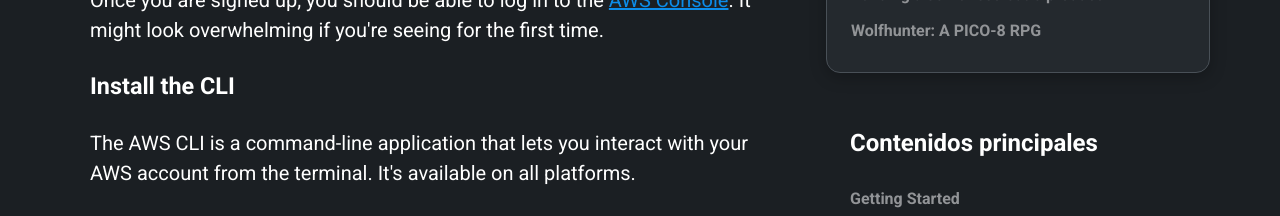
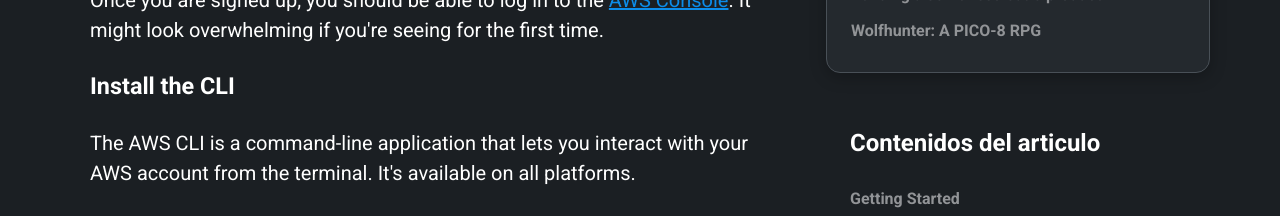
Before and after one commit to sampxcs/samxdev, a Next.js app: page /blog/posts/aws-quickstart in a window 1280 px wide. Shown: the part 960-1176 px from the top of the page. Built offline with nearby package versions, Linux system fonts and the light colour scheme.

Commit message:
last commit

```diff
--- a/src/components/Cards/PostContents/index.tsx
+++ b/src/components/Cards/PostContents/index.tsx
@@ -23,6 +23,6 @@ export default function PostContents () {
   }, [slug])
 
   return (
-    <CardAside title='Contenidos principales' theme='light' data={contents}/>
+    <CardAside title='Contenidos del articulo' theme='light' data={contents}/>
   )
 }
```
